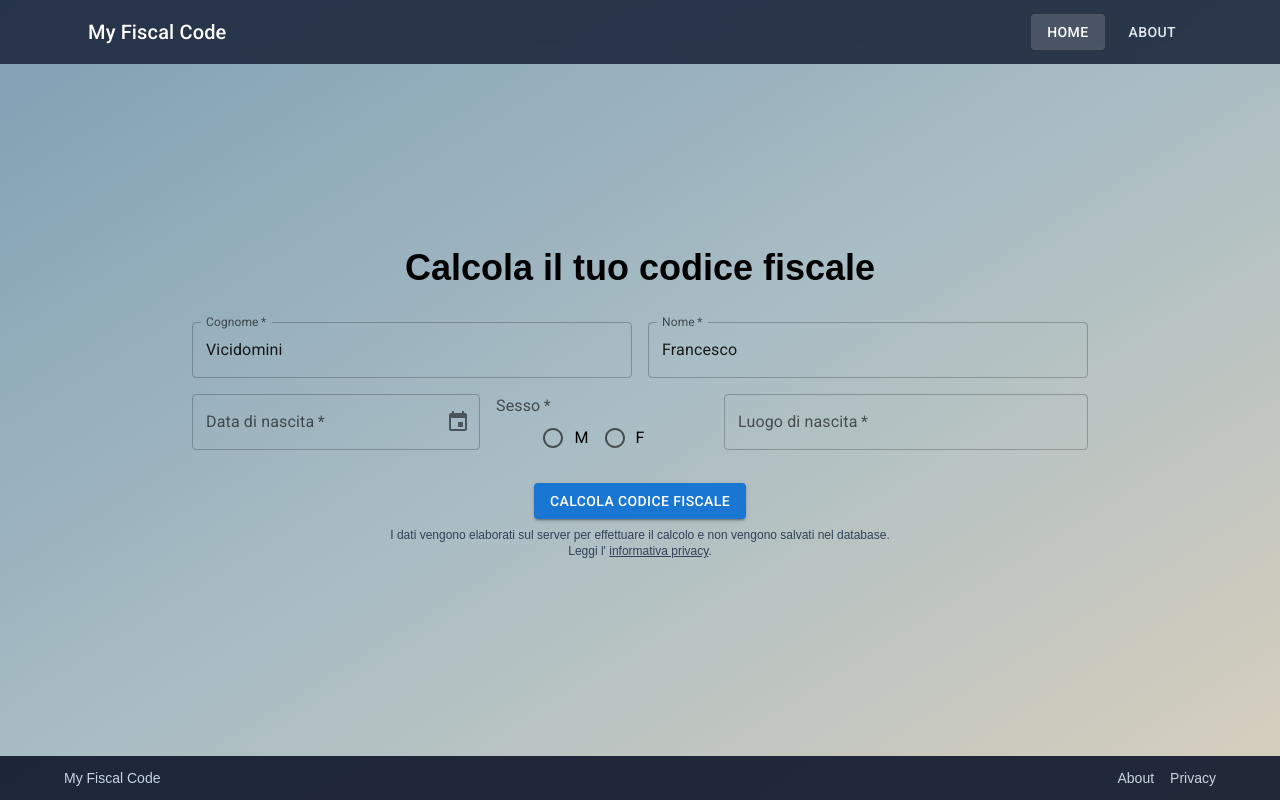
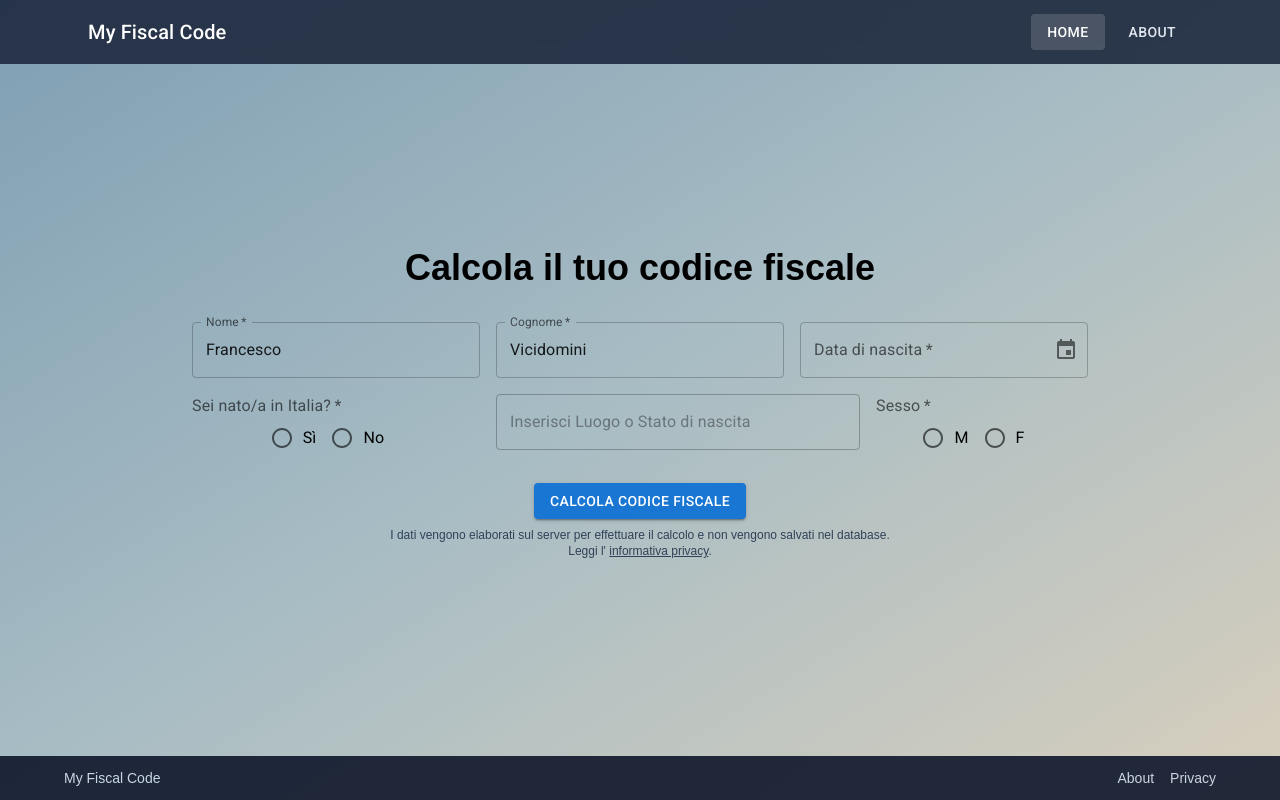
Before and after one commit to CiccioTecchio/MyFiscalCode, a Next.js app: page / in a window 1280 px wide. Built offline with nearby package versions, Linux system fonts and the light colour scheme; what @mui/material-nextjs would draw is missing.

Commit message:
refs #1 - added isBornInItaly radioGroup

```diff
--- a/app/action.ts
+++ b/app/action.ts
@@ -1,6 +1,7 @@
 "use server";
 import { PersonData } from "@/app/lib/types/PersonData";
 import moment from "moment";
+import { IsBornInItaly } from "./lib/types/IsBornInItaly";
 
 export type FiscalCodeState = {
   fiscalCode: string;
@@ -17,7 +18,8 @@ export async function getFiscalCode(
     formData.get("dateOfBirth") as string,
     "DD/MM/YYYY",
   );
-
+  const isBornInItaly: IsBornInItaly =
+    (formData.get("isBornInItaly") as IsBornInItaly) || "";
   const sex = formData.get("sex") as "M" | "F";
   const birthPlace = formData.get("birthPlace") as string;
 
@@ -26,9 +28,10 @@ export async function getFiscalCode(
     name,
     dateOfBirth,
     sex,
+    isBornInItaly,
     birthPlace,
   );
-
+  console.log(personData);
   const surnameCode = personData.getSurnameCode();
   const nameCode = personData.getNameCode();
   const dateOfBirthCode = personData.getDateOfBirthCode();
--- a/app/components/FiscalCodeForm.tsx
+++ b/app/components/FiscalCodeForm.tsx
@@ -14,8 +14,9 @@ import {
 } from "@mui/material";
 import { DatePicker, LocalizationProvider } from "@mui/x-date-pickers";
 import { AdapterMoment } from "@mui/x-date-pickers/AdapterMoment";
-import { useActionState } from "react";
+import { useActionState, useState } from "react";
 import { getFiscalCode, type FiscalCodeState } from "../action";
+import { IsBornInItaly } from "../lib/types/IsBornInItaly";
 
 export default function FiscalCodeForm() {
   const initialState: FiscalCodeState = { fiscalCode: "", error: null };
@@ -23,27 +24,72 @@ export default function FiscalCodeForm() {
     getFiscalCode,
     initialState,
   );
+  const [isBornInItaly, setIsBornInItaly] = useState<IsBornInItaly>("");
 
+  const defaultTxtBornPlace = () => {
+    return (
+      <TextField
+        label="Inserisci Luogo o Stato di nascita"
+        name="birthPlace"
+        placeholder="Inserisci Luogo o Stato di nascita"
+        fullWidth
+        disabled
+      />
+    );
+  };
+  const bornPlace = () => {
+    return (
+      <TextField
+        label="Luogo di nascita"
+        name="birthPlace"
+        placeholder="Inserisci Luogo di nascita"
+        fullWidth
+        required
+      />
+    );
+  };
+
+  const bornState = () => {
+    return (
+      <TextField
+        label="Stato di nascita"
+        name="birthPlace"
+        placeholder="Inserisci Stato di nascita"
+        fullWidth
+        required
+      />
+    );
+  };
+  const bornPlaceOrState = () => {
+    switch (isBornInItaly) {
+      case "Y":
+        return bornPlace();
+      case "N":
+        return bornState();
+      default:
+        return defaultTxtBornPlace();
+    }
+  };
   return (
     <form action={formAction} className="flex w-full flex-col gap-3 sm:gap-4">
       <Box>
         <Grid container spacing={{ xs: 1.5, sm: 2 }}>
-          <Grid size={{ xs: 12, sm: 6 }}>
+          <Grid size={{ xs: 12, sm: 4 }}>
+            <TextField
+              label="Nome"
+              name="name"
+              fullWidth
+              required
+              value="Francesco"
+            />
+          </Grid>
+          <Grid size={{ xs: 12, sm: 4 }}>
             <TextField
               label="Cognome"
               name="surname"
               fullWidth
               required
               value="Vicidomini"
-            />
-          </Grid>
-          <Grid size={{ xs: 12, sm: 6 }}>
-            <TextField
-              label="Nome"
-              name="name"
-              fullWidth
-              required
-              value="Francesco"
             />
           </Grid>
           <Grid size={{ xs: 12, md: 4 }}>
@@ -61,6 +107,27 @@ export default function FiscalCodeForm() {
               />
             </LocalizationProvider>
           </Grid>
+          <Grid size={{ xs: 12, sm: 4 }}>
+            <div className="flex h-full justify-center items-center">
+              <FormControl className="w-full" required>
+                <FormLabel id="isBornInItaly">Sei nato/a in Italia?</FormLabel>
+                <RadioGroup
+                  row
+                  aria-label="are you born in Italy"
+                  name="isBornInItaly"
+                  className="justify-center"
+                  value={isBornInItaly}
+                  onChange={(event) => {
+                    setIsBornInItaly(event.target.value as IsBornInItaly);
+                  }}
+                >
+                  <FormControlLabel value="Y" control={<Radio />} label="Sì" />
+                  <FormControlLabel value="N" control={<Radio />} label="No" />
+                </RadioGroup>
+              </FormControl>
+            </div>
+          </Grid>
+          <Grid size={{ xs: 12, md: 5 }}>{bornPlaceOrState()}</Grid>
           <Grid size={{ xs: 12, md: 3 }}>
             <div className="flex h-full items-center justify-center">
               <FormControl className="w-full" required>
@@ -76,15 +143,6 @@ export default function FiscalCodeForm() {
                 </RadioGroup>
               </FormControl>
             </div>
-          </Grid>
-          <Grid size={{ xs: 12, md: 5 }}>
-            <TextField
-              label="Luogo di nascita"
-              name="birthPlace"
-              placeholder="Inserisci Luogo o Paese di nascita"
-              fullWidth
-              required
-            />
           </Grid>
           <Grid size={12} className="flex justify-center pt-1 sm:pt-2">
             <div className="flex flex-col items-center gap-2">
--- /dev/null
+++ b/app/lib/types/IsBornInItaly.ts
@@ -0,0 +1 @@
+export type IsBornInItaly = "" | "Y" | "N";
--- a/app/lib/types/PersonData.ts
+++ b/app/lib/types/PersonData.ts
@@ -3,11 +3,13 @@ import { removeSpaceAndSpecialCharacters } from "../utils/parsing";
 import { dbConnect } from "../utils/mongodb";
 import { ComuneModel } from "@/app/models/Comune";
 import { StatoModel } from "@/app/models/Stato";
+import { IsBornInItaly } from "./IsBornInItaly";
 export class PersonData {
   private surname: string;
   private name: string;
   private dateOfBirth: moment.Moment;
   private sex: "M" | "F";
+  private isBornInItaly: IsBornInItaly;
   private birthPlace: string;
 
   constructor(
@@ -15,12 +17,14 @@ export class PersonData {
     name: string,
     dateOfBirth: moment.Moment,
     sex: "M" | "F",
+    isBornInItaly: IsBornInItaly,
     birthPlace: string,
   ) {
     this.surname = surname;
     this.name = name;
     this.dateOfBirth = dateOfBirth;
     this.sex = sex;
+    this.isBornInItaly = isBornInItaly;
     this.birthPlace = birthPlace;
   }
 
@@ -54,18 +58,42 @@ export class PersonData {
   async getBirthPlaceCode(): Promise<string> {
     await dbConnect();
     let toReturn = "";
+
+    switch (this.isBornInItaly) {
+      case "Y":
+        {
+          try {
             const comuniItaliani = await ComuneModel.findOne({
               nomeComune: this.birthPlace,
             });
-    if (!comuniItaliani) {
+            toReturn = comuniItaliani ? comuniItaliani.codiceComune : "";
+          } catch (error) {
+            console.error(
+              "Something went wrong while retrieving the place of birth",
+              error,
+            );
+          }
+        }
+        break;
+      case "N":
+        {
+          try {
             const statoEstero = await StatoModel.findOne({
               nomeStato: this.birthPlace,
             });
             toReturn = statoEstero ? statoEstero.codice : "";
-    } else {
-      toReturn = comuniItaliani ? comuniItaliani.codiceComune : "";
+          } catch (error) {
+            console.error(
+              "Something went wrong while retrieving the State of birth",
+              error,
+            );
           }
-    console.log(toReturn);
+        }
+        break;
+      default: {
+        console.error("Something went wrong");
+      }
+    }
     return toReturn;
   }
 
```
Lines whose indentation alone changed are shown as unchanged.
